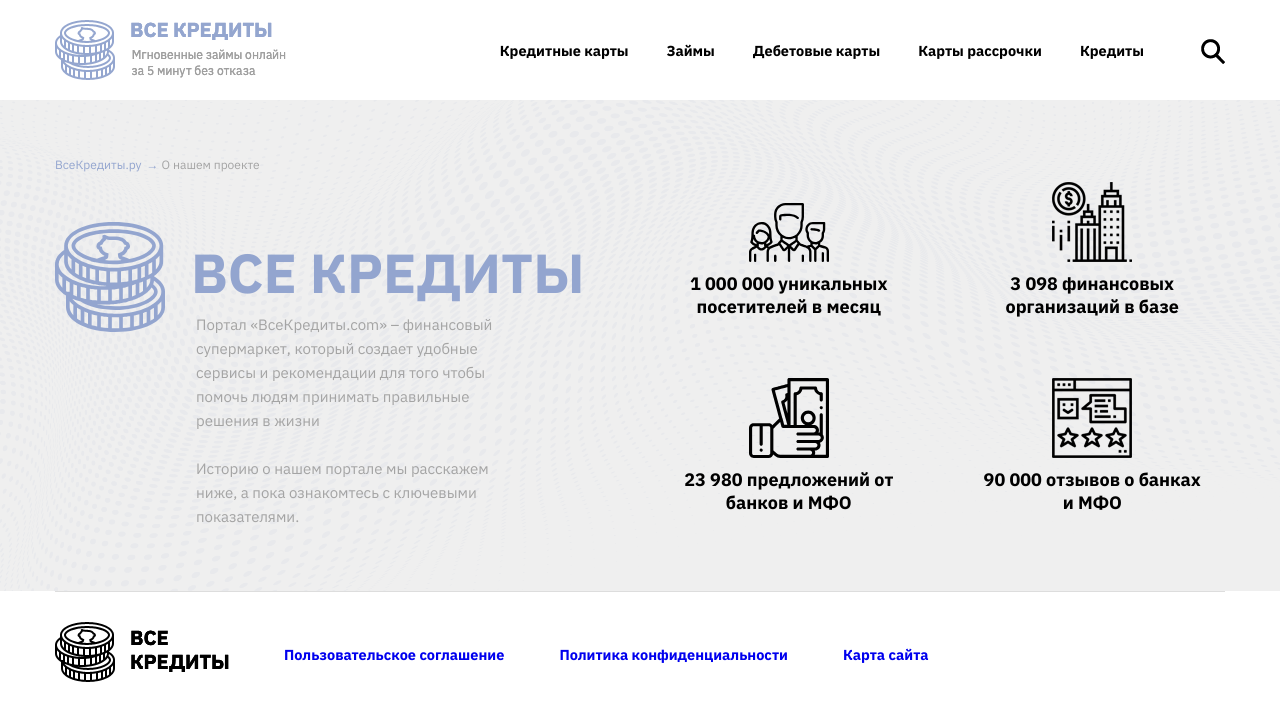
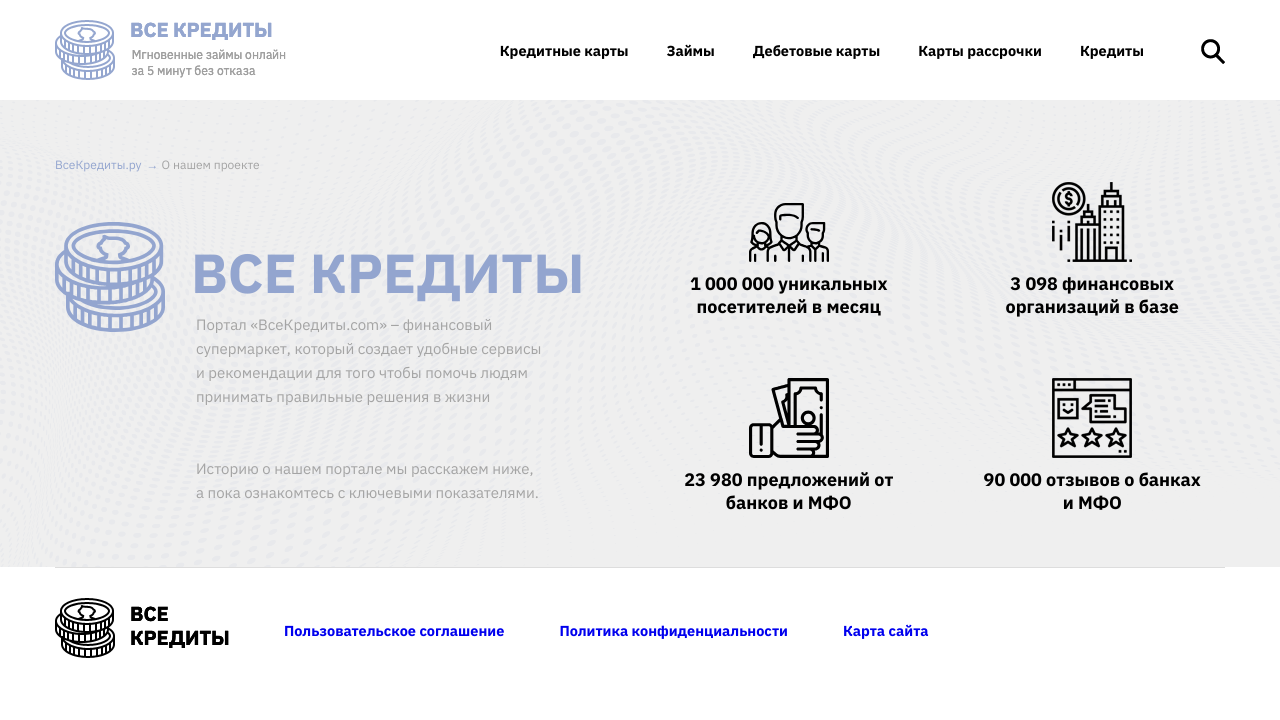
Before and after one commit to NexisSis/VseKredity, a website: page src/about.html in a window 1280 px wide. Drawn offline with nearby package versions, Linux system fonts and the light colour scheme; files that its build step writes are made by us from their sources; files whose address does not match are found by name.

Commit message:
fix: styles

```diff
--- a/src/blocks/about/about.scss
+++ b/src/blocks/about/about.scss
@@ -42,7 +42,7 @@ $color-lightGray: #efefef;
 
 .intro__text{
     padding: 5px;
-    width: 77%;
+    width: 85%;
     line-height: 1.6;
     color: $color-darkGray;
     font-size: 15px;
--- a/src/template/about.html
+++ b/src/template/about.html
@@ -1,3 +1,4 @@
+<div class="about">
     <div class="preview">
         <div class="preview__container container flex flex-j-c">
             <div class="preview__breadcrumbs flex flex-j-s">
@@ -14,7 +15,7 @@
                         <div class="intro__text">
                             Портал «ВсеКредиты.com» – финансовый супермаркет, который создает удобные сервисы
                             и рекомендации для того чтобы помочь людям принимать правильные решения в жизни
-                        <br /><br />
+                            <br /><br /><br />
                             Историю о нашем портале мы расскажем ниже,
                             а пока ознакомтесь с ключевыми показателями.
                         </div>
@@ -49,3 +50,5 @@
             </div>
         </div>
     </div>
+
+</div>
```
Also changed, not shown: build/about.html, build/css/style.css. Lines whose indentation alone changed are shown as unchanged.
